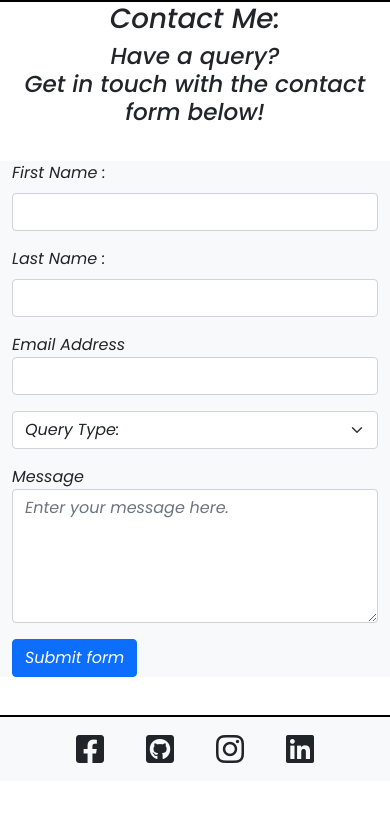
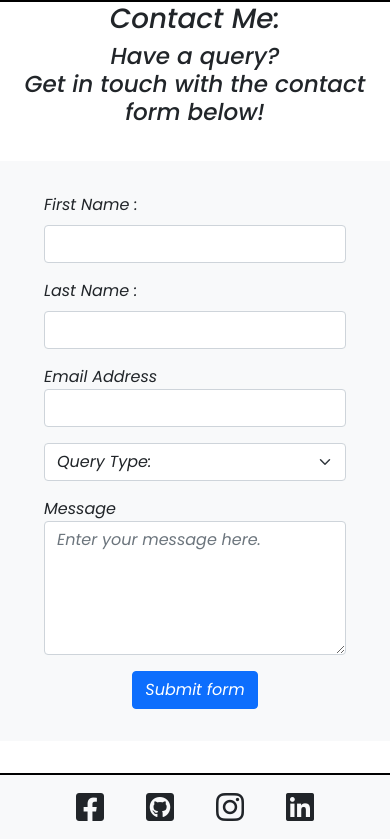
Before and after one commit to Robrowno/rally-blog, a Django app: page /contact in a window 390 px wide. Shown: the part 63-902 px from the top of the page. Before the commit the page ends 826 px from the top, so only its background shows below. Run offline with Django 3.2, Linux system fonts and the light colour scheme; some libraries are stand-ins or nearby versions; some web fonts are replaced.

Commit message:
contact and follow-me page responsive

```diff
--- a/static/style/pages/contact.css
+++ b/static/style/pages/contact.css
@@ -8,7 +8,17 @@
     max-width: 50%;
     margin: auto
 }
-
+form{
+    padding: 2em;
+}
 input, select {
     width: 100%;
 }
+.submit-button{
+display: flex;
+justify-content: center;
+}
+footer{
+    margin-top:2rem ;
+    position: relative !important;
+}
--- a/static/style/pages/follow.css
+++ b/static/style/pages/follow.css
@@ -1,5 +1,4 @@
 /* Follow Me css file */
-
 .bg-instagram {
     background-color: #8a3ab9;
 }
@@ -16,3 +15,6 @@
     background-color: #171515;
     color: #fff;
 }
+footer{
+    position: relative !important;
+}
--- a/templates/pages/contact.html
+++ b/templates/pages/contact.html
@@ -46,7 +46,7 @@
           required></textarea>
 
         </div>
-        <div class="col-md-12">
+        <div class="col-md-12 submit-button">
             <button class="btn btn-primary contact-submit" type="submit" value="submit">Submit form</button>
         </div>
 
```
